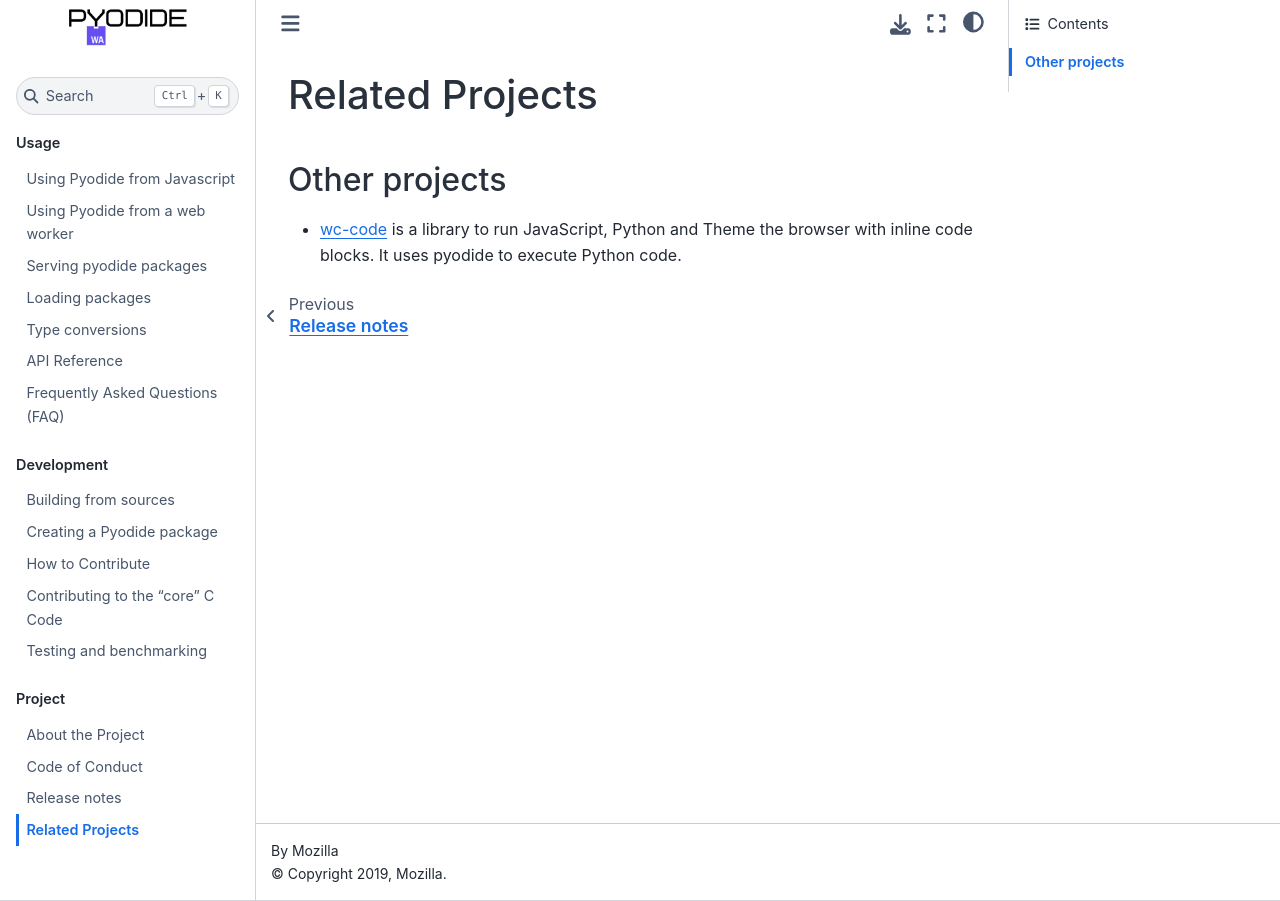
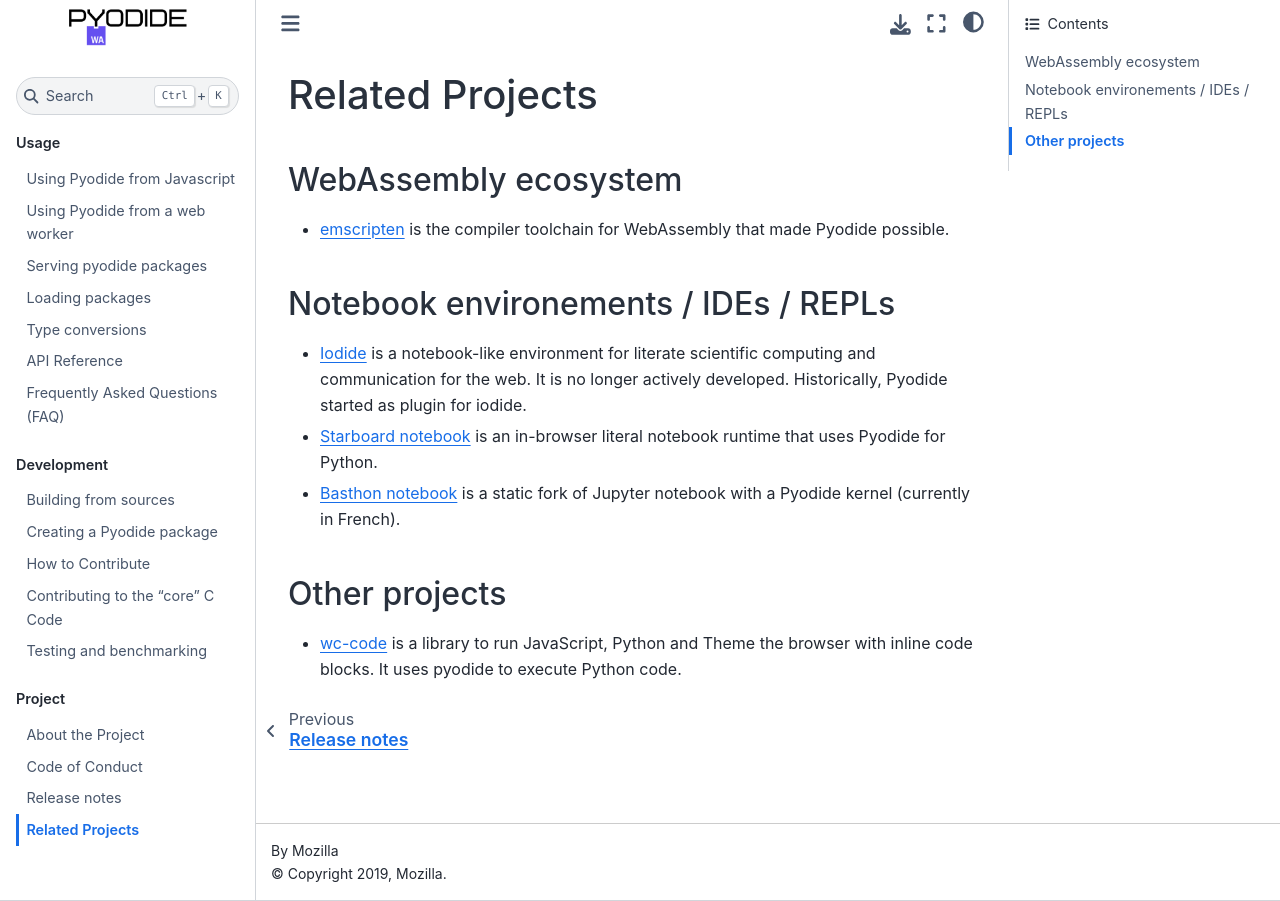
Before and after one commit to pyodide/pyodide, a Sphinx documentation site: the page built from docs/project/related-projects.md, in a window 1280 px wide. Built offline with Sphinx 7.4.7 and the Sphinx Book theme 1.1.4, drawn with Linux system fonts in a browser that asks for light colours; the version number is read from the project's files by our own code.

Commit message:
DOC Add more related projects (#1296)
Co-authored-by: Hood Chatham <roberthoodchatham@gmail.com>

```diff
--- a/docs/project/related-projects.md
+++ b/docs/project/related-projects.md
@@ -1,5 +1,20 @@
 # Related Projects
 
+## WebAssembly ecosystem
+
+- [emscripten](https://emscripten.org/) is the compiler toolchain for WebAssembly
+  that made Pyodide possible.
+
+## Notebook environements / IDEs / REPLs
+
+ - [Iodide](https://github.com/iodide-project/iodide) is a notebook-like
+   environment for literate scientific computing and communication for the
+   web. It is no longer actively developed. Historically, Pyodide started
+   as plugin for iodide.
+ - [Starboard notebook](https://github.com/gzuidhof/starboard-notebook) is an
+   in-browser literal notebook runtime that uses Pyodide for Python.
+ - [Basthon notebook](https://notebook.basthon.fr/) is a static fork of Jupyter
+   notebook with a Pyodide kernel (currently in French).
 
 ## Other projects
 
```
